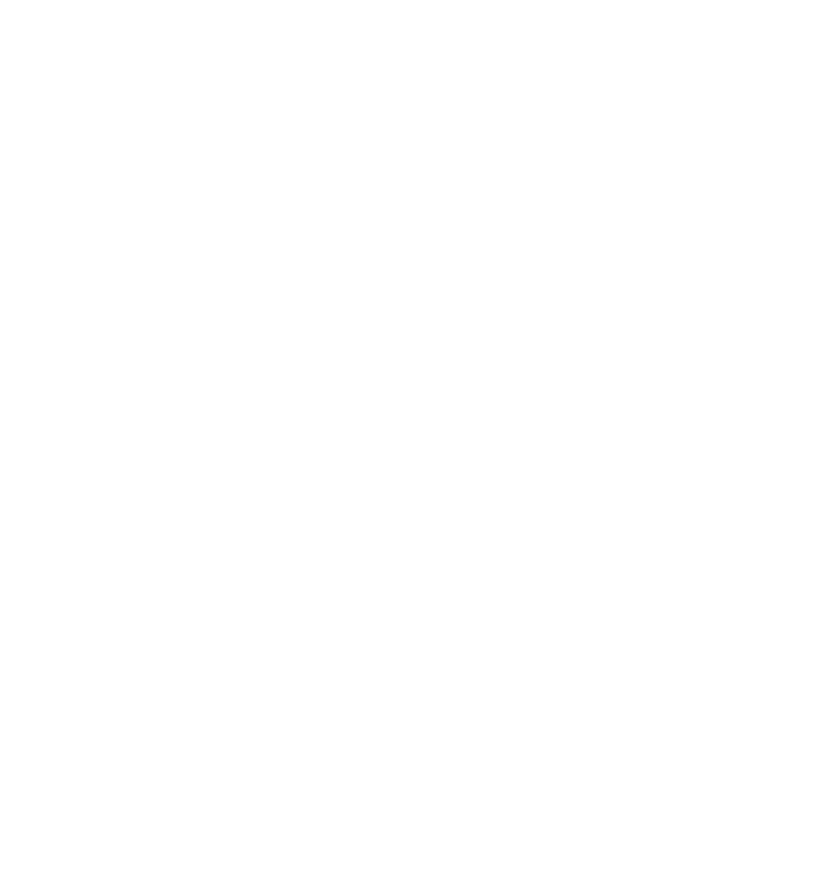
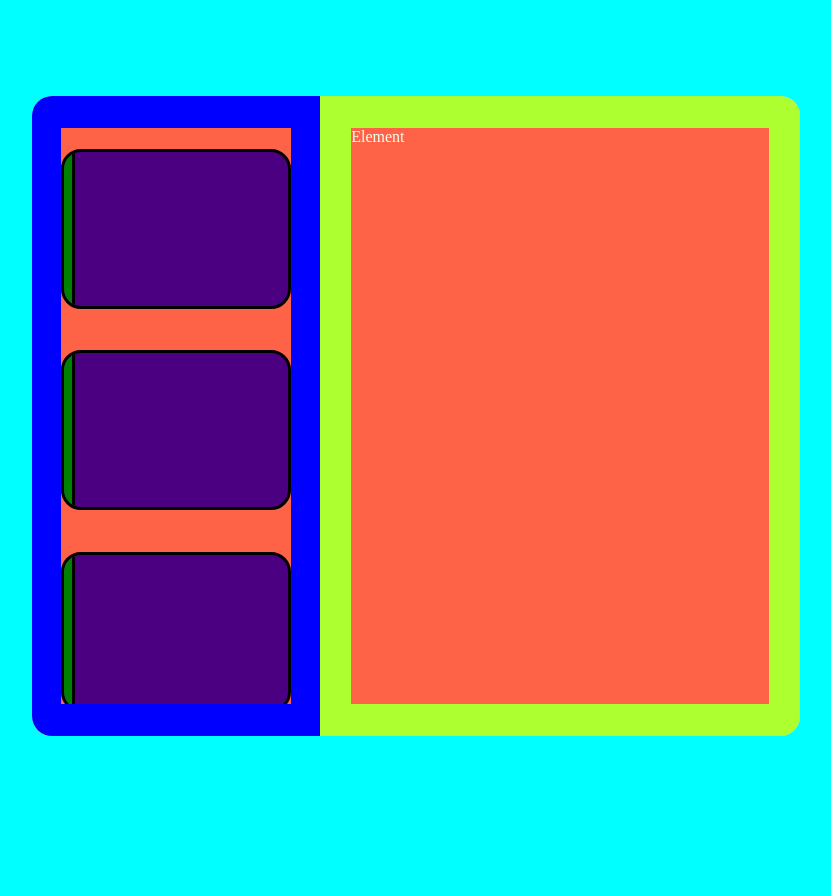
Before and after one commit to WhoDatChino/To-do-App, a plain HTML site: page index.html in a window 1280 px wide. Shown: the whole page, without its empty margins (224-1055 px from the left). Before the commit the page ends 800 px from the top, so only its background shows below. Drawn offline with Linux system fonts and the light colour scheme.

Commit message:
First stages of wireframe

```diff
--- a/index.html
+++ b/index.html
@@ -6,10 +6,59 @@
     <meta http-equiv="X-UA-Compatible" content="IE=edge">
     <meta name="viewport" content="width=device-width, initial-scale=1.0">
     <title>To-do App by Keano Bessa</title>
+    <link rel="stylesheet" href="style.css">
 </head>
 
 <body>
 
+    <div class="container">
+
+        <!-- Column for created lists -->
+        <section class="lists-column">
+
+            <div class="list-previews">
+
+                <div class="list-element">
+                    <div class="colour-line"></div>
+                </div>
+
+                <div class="list-element">
+                    <div class="colour-line"></div>
+                </div>
+
+                <div class="list-element">
+                    <div class="colour-line"></div>
+                </div>
+
+                <div class="list-element">
+                    <div class="colour-line"></div>
+                </div>
+
+                <div class="list-element">
+                    <div class="colour-line"></div>
+                </div>
+
+                <div class="list-element">
+                    <div class="colour-line"></div>
+                </div>
+
+                <div class="list-element">
+                    <div class="colour-line"></div>
+                </div>
+            </div>
+
+        </section>
+
+        <!-- List view expanded -->
+        <section class="list-view">
+
+            <div class="list-expanded">
+                Element
+            </div>
+        </section>
+
+    </div>
+
 </body>
 
 </html>
--- a/style.css
+++ b/style.css
@@ -1,2 +1,107 @@
 * {
+  margin: 0;
+  padding: 0;
 }
+
+body {
+  height: 100vh;
+  width: 100%;
+  background-color: aqua;
+}
+
+/* SCROLL BAR */
+
+/* width */
+::-webkit-scrollbar {
+  width: 7px;
+}
+
+/* Track */
+::-webkit-scrollbar-track {
+  background: rgba(144, 143, 143, 0);
+}
+
+/* Handle */
+::-webkit-scrollbar-thumb {
+  background: rgb(177, 175, 175);
+  border-radius: 4px;
+}
+
+/* Handle on hover */
+::-webkit-scrollbar-thumb:hover {
+  background: rgb(141, 140, 140);
+}
+
+/* CONTAINER */
+.container {
+  height: 80vh;
+  width: 60%;
+  background-color: beige;
+  align-items: center;
+  align-content: center;
+  margin: 6rem auto;
+  display: flex;
+  border-radius: 20px;
+  overflow: hidden;
+}
+
+/* LEFT SIDE */
+.lists-column {
+  flex: 3;
+  background-color: blue;
+  height: 100%;
+  color: honeydew;
+  display: flex;
+  align-items: center;
+  justify-content: center;
+}
+
+.lists-column .list-previews {
+  height: 90%;
+  width: 80%;
+  background-color: tomato;
+}
+
+.list-previews {
+  display: flex;
+  align-items: center;
+  flex-direction: column;
+  /* justify-content: space-between; */
+  overflow-y: auto;
+}
+
+/* List element */
+.lists-column .list-element {
+  min-height: 10rem;
+  width: 100%;
+  background-color: indigo;
+  margin: 1.3rem 0;
+  box-sizing: border-box;
+  border: black 3px solid;
+  border-radius: 20px;
+  overflow: hidden;
+}
+
+.list-element .colour-line {
+  height: 100%;
+  width: 0.5rem;
+  background-color: green;
+  border-right: black 3px solid;
+}
+
+/* RIGHT SIDE */
+.list-view {
+  flex: 5;
+  background-color: greenyellow;
+  height: 100%;
+  color: honeydew;
+  display: flex;
+  align-items: center;
+  justify-content: center;
+}
+
+.list-view .list-expanded {
+  height: 90%;
+  width: 87%;
+  background-color: tomato;
+}
```
